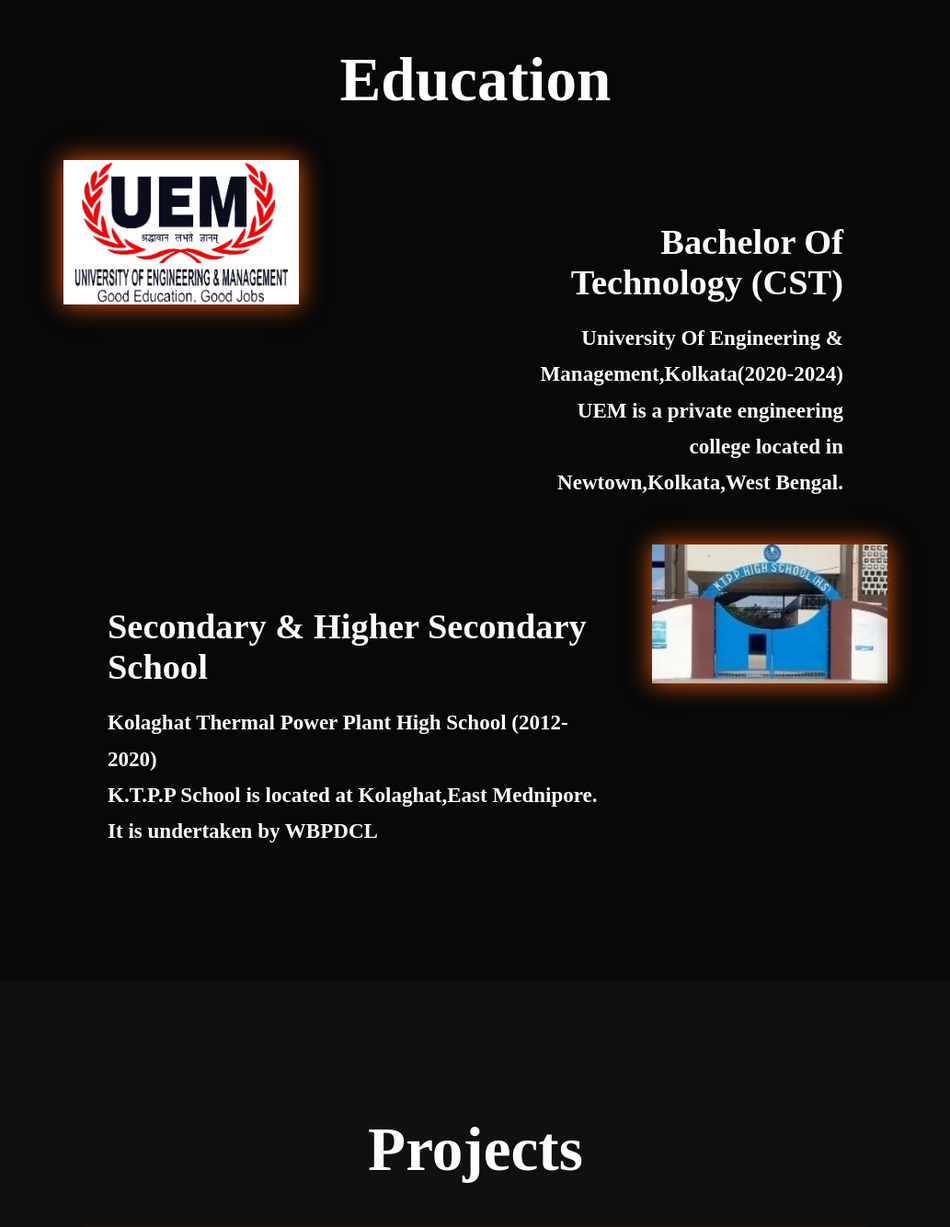
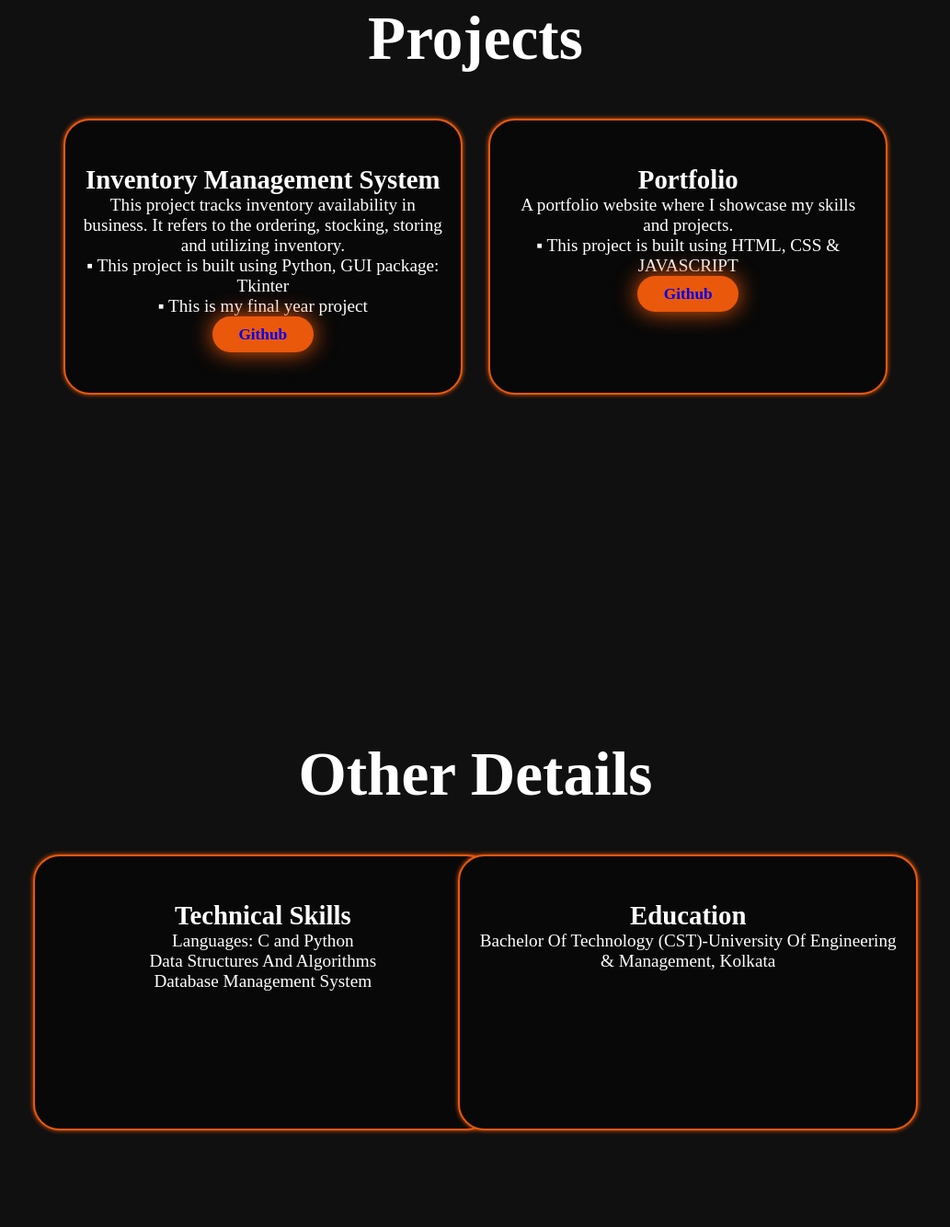
Before and after one commit to Kathatinni/portfolio, a plain HTML site: page index.html in a window 1280 px wide. Shown: the part 2780-4114 px from the top of the page at 92% size, without its empty margins (123-1156 px from the left). Drawn offline with nearby package versions, Linux system fonts and the light colour scheme.

Commit message:
Allareupdated
Allareupdated

```diff
--- a/index.html
+++ b/index.html
@@ -63,11 +63,55 @@
                     <p>My expertise lies in some coding languages like C and Python and a
                     moderate knowledge in Data Structures And Algorithms.Apart from tech and academics I like to Dance, Drawing and
                     loves to Travel, watching Movies. </p>
-                    <a href="#" class="btn">Read More</a>
+
             </div>
         </section>
-        <section class="educations" id="educations">
-            <h2 class="heading">Education</h2>
+        <section class="projects" id ="projects">
+            <h2 class="heading">Projects</h2>
+            <div class="projects-box">
+                <div class="project-card">
+                    <h3 id="project-title">Inventory Management System</h3>
+                    <p>This project tracks inventory availability in business. It refers to the ordering, stocking, storing
+                        and utilizing inventory.</p>
+                       <p>▪ This project is built using Python, GUI package: Tkinter</p>
+                       <p>▪ This is my final year project</p>
+
+                    <div class="btn">
+                        <a href="https://github.com/Kathatinni/Inventory-Management-System-Python-"> Github </a>
+                    </div>
+                </div>
+                <div class="project-card">
+
+                    <h3 id="project-title">Portfolio</h3>
+
+                    <p>A portfolio website where I showcase my skills and projects.</p>
+                        <p>▪ This project is built using HTML, CSS & JAVASCRIPT</p>
+
+                    <div  class="btn"><a href="https://github.com/Kathatinni/Portfolio"> Github </a> </div>
+                </div>
+            </div>
+        </section>
+        <section class="projects" id ="projects">
+            <h2 class="heading">Other Details</h2>
+            <div class="projects-box">
+                <div class="project-card" id="others">
+                    <h3 id="project-title">Technical Skills </h3>
+                    <p>Languages: C and Python</p>
+                    <p>Data Structures And Algorithms</p>
+                    <p>Database Management System</p>
+                </div>
+                <div class="project-card" id="others">
+
+                    <h3 id="project-title">Education</h3>
+                    <p>Bachelor Of Technology (CST)-University Of Engineering & Management, Kolkata </p>
+                    <p></p>
+
+
+                </div>
+            </div>
+        </section>
+        <!-- <section class="educations" id="educations">
+            <h2 class="heading">Other Details</h2>
 
             <div class="educations-container">
                 <div class="education-img1">
@@ -92,28 +136,8 @@
                     <p>It is undertaken by WBPDCL</p>
                 </div>
             </div>
-
         </section>
-        <section class="projects" id ="projects">
-            <h2 class="heading">Projects</h2>
-            <div class="projects-box">
-                <div class="project-card">
-                    <img src="project1.png" alt="">
-                    <h3 id="project-title">Inventory Management System</h3>
-                    <p>This Project is based on GUI Python Project with Database</p>
-                    <div  class="btn">Review Project</div>
-                </div>
-                <div class="project-card">
-                    <img src="portfoliopic.jpg" alt="">
-                    <h3 id="project-title">Portfolio</h3>
-
-                    <p>A Portfolio website that i have designed using HTML,
-                        CSS and Javascript to showcase my work, skills and projects</p>
-
-                    <div  class="btn">Review Project</div>
-                </div>
-            </div>
-        </section>
+    -->
         <section class="contact" id ="contact">
             <h2 class="heading">Contact <span>Me</span></h2>
             <form action="#">
--- a/style.css
+++ b/style.css
@@ -202,7 +202,7 @@
     text-align: left;
 }
 .about-content p{
-    font-size: 2rem;
+    font-size: 2.5rem;
     gap: 1rem;
 }
 .about-content .btn{
@@ -327,14 +327,15 @@
 }
 .projects-box{
     display: grid;
-    /*grid-template-columns: repeat(auto-fit,minmax(350px,1fr));*/
+    grid-template-columns: repeat(auto-fit,minmax(350px,1fr));
     place-items: center;
     gap: 3rem;
     row-gap:5rem;
 
 }
 .project-card{
-    display: flex;
+    height: 300px;
+    display: block;
     justify-content: center;
     align-items: center;
     justify-content: center;
@@ -344,7 +345,7 @@
     border-radius: 3rem;
     gap: 2rem;
     padding: 5rem 2rem;
-    overflow: hidden;
+    /*overflow: hidden;*/
     cursor: pointer;
     box-shadow: 0 0 5px var(--main-color);
     transition: 0.3s ease;
@@ -364,6 +365,9 @@
 }
 .project-card p{
     font-size: 2rem;
+}
+#others{
+    width: 500px;
 }
 /*#project-title{
     font-size: 3rem;
```
